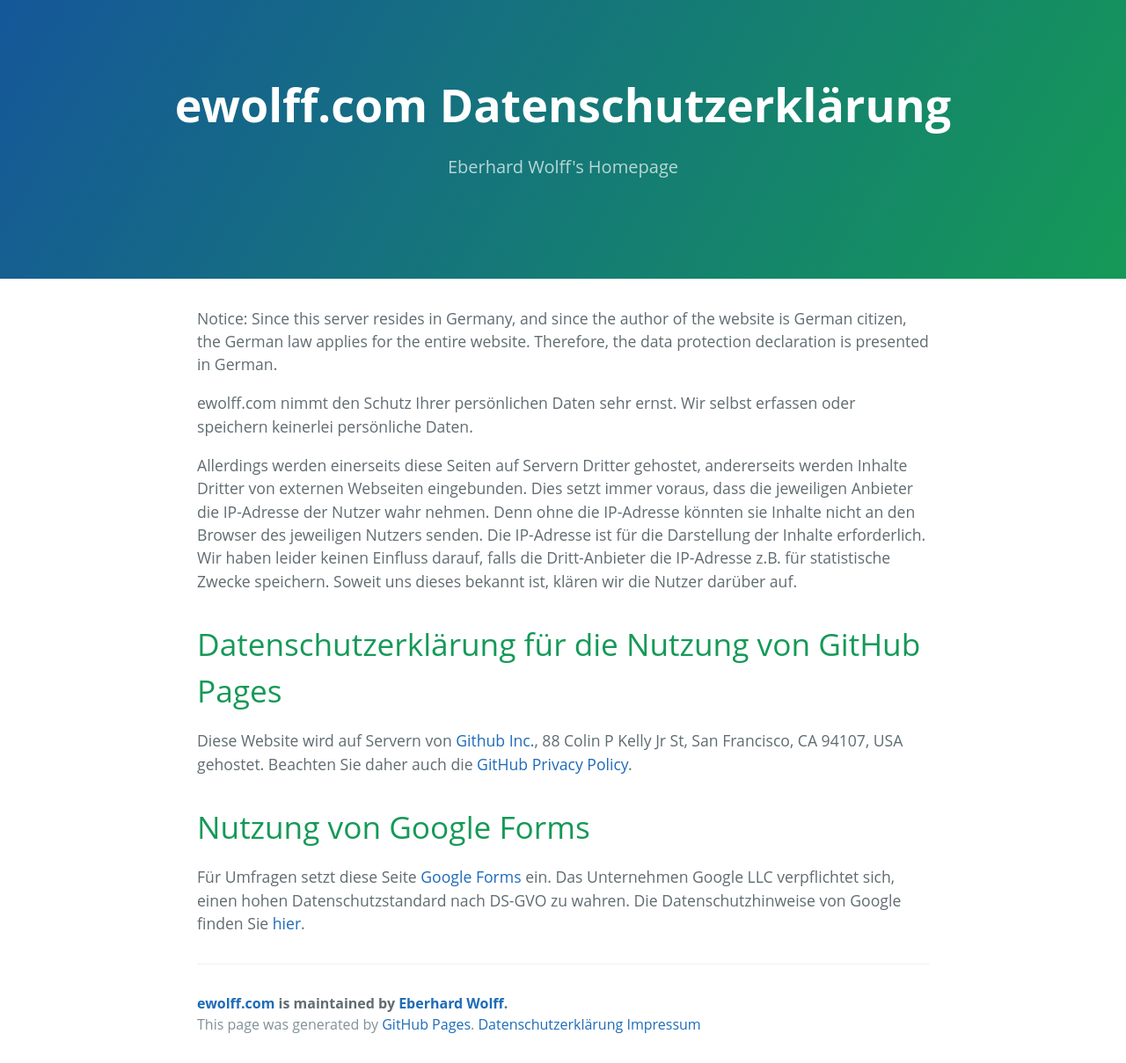
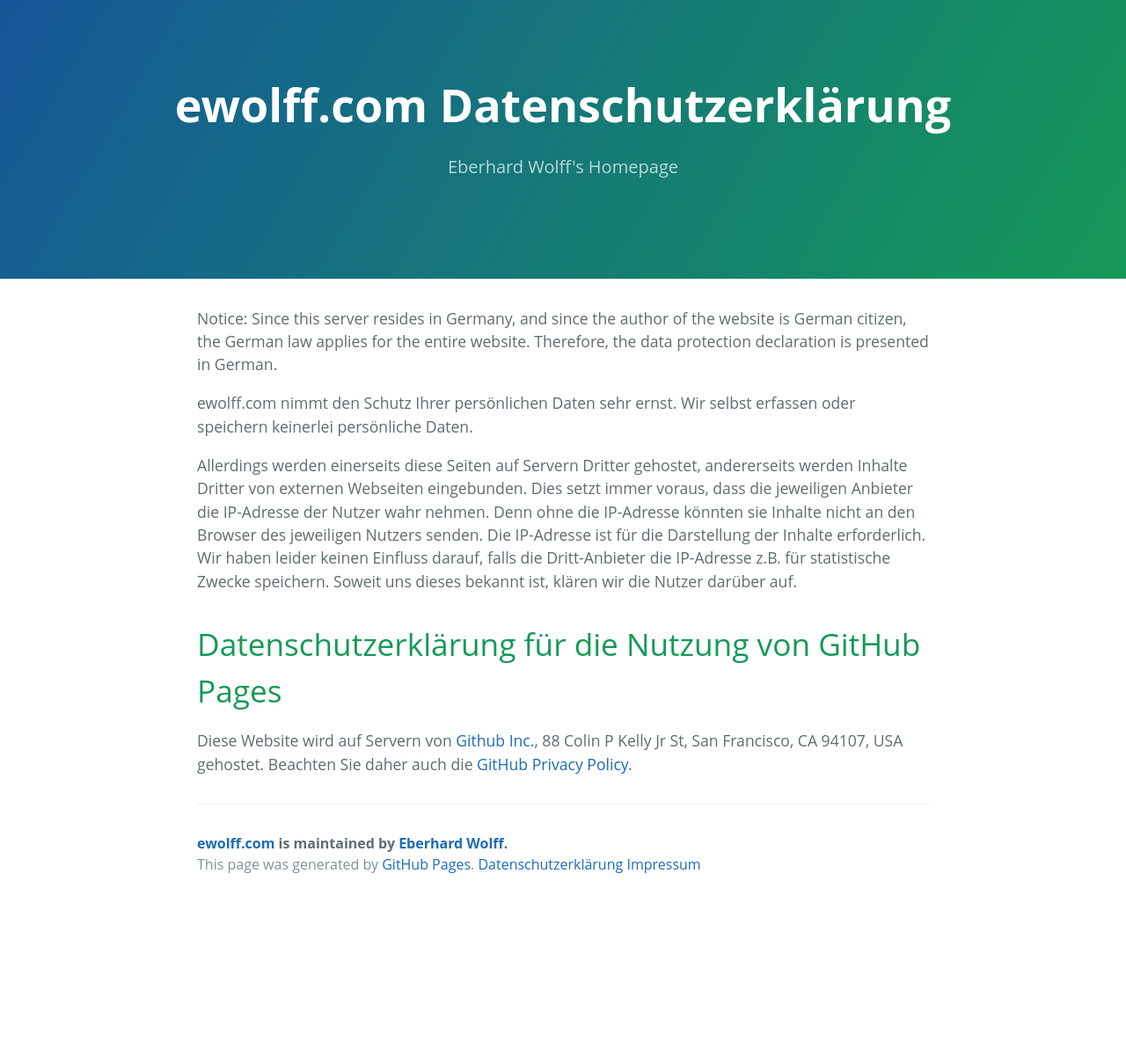
Before and after one commit to ewolff/ewolff.com, a Jekyll site: the page built from datenschutzerklaerung.md, in a window 1280 px wide. Shown: the whole page at 88% size. Built offline with Jekyll 4.4.1, drawn with Linux system fonts in a browser that asks for light colours; our own code applies the rules of GitHub Pages for plain Markdown files; after the commit the page ends 1027 px from its top, so only the background shows below that.

Commit message:
Keine Google Forms -> raus aus der Datenschutzerklärung

```diff
--- a/datenschutzerklaerung.md
+++ b/datenschutzerklaerung.md
@@ -25,11 +25,3 @@ Diese Website wird auf Servern von
 [Github Inc.](https://www.github.com/), 88 Colin P Kelly Jr St, San
 Francisco, CA 94107, USA gehostet. Beachten Sie daher auch die
 [GitHub Privacy Policy](https://help.github.com/articles/github-privacy-statement/).
-
-# Nutzung von Google Forms
-
-Für Umfragen setzt diese Seite [Google
-Forms](https://google.com/forms) ein. Das Unternehmen Google LLC
-verpflichtet sich, einen hohen Datenschutzstandard nach DS-GVO zu
-wahren. Die Datenschutzhinweise von Google finden Sie
-[hier](https://policies.google.com/privacy?hl=de).
```
